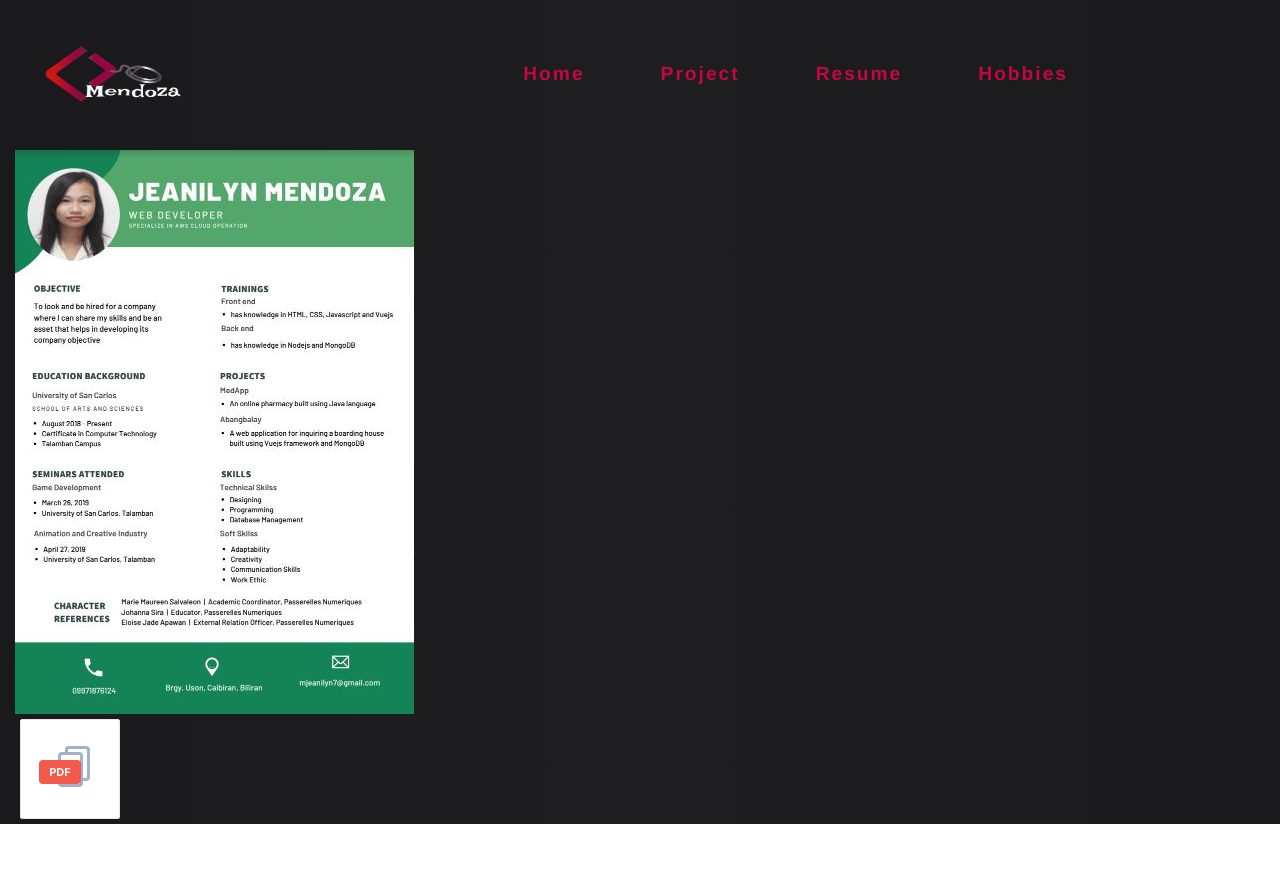
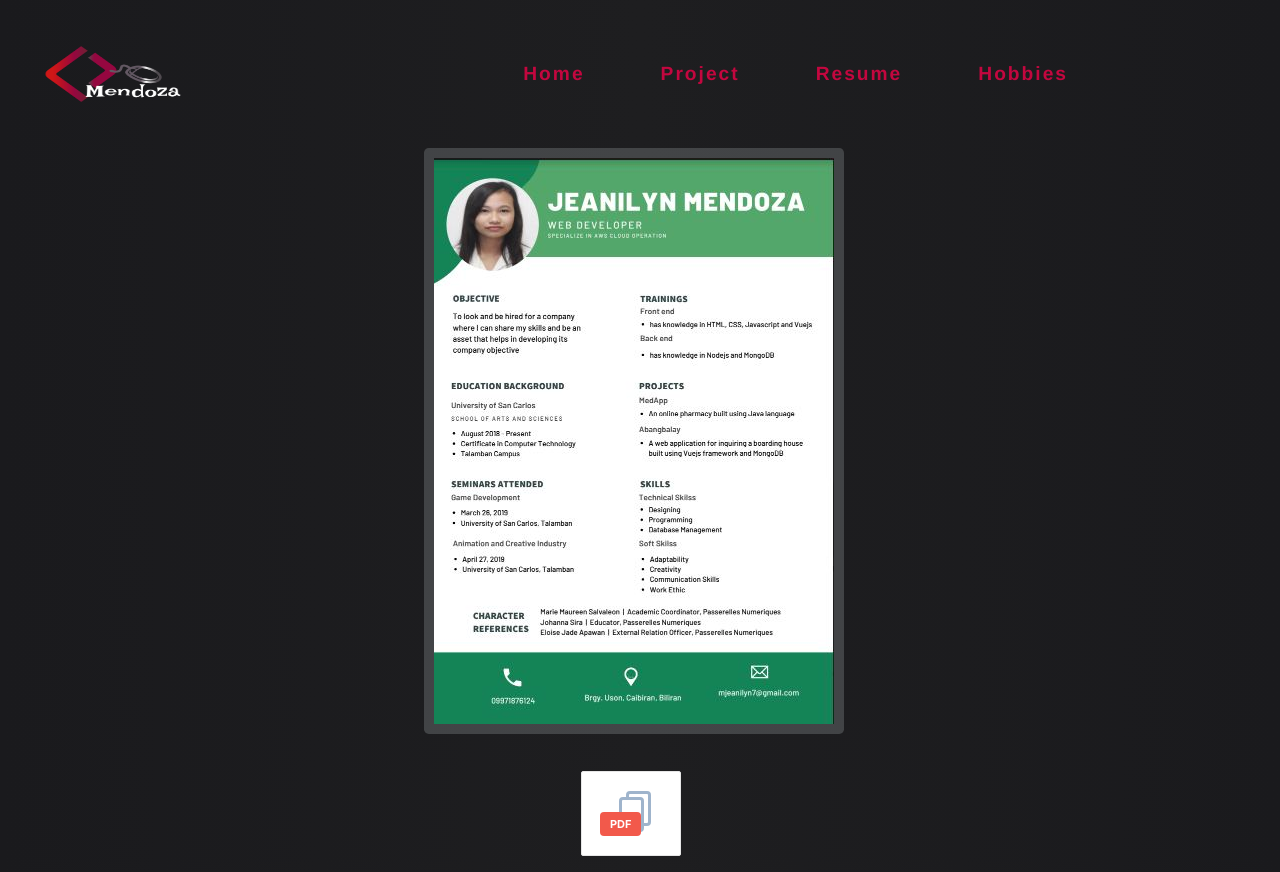
Before and after one commit to Gracejean/profile1, an Angular app: page /resume in a window 1280 px wide. Before the commit the page ends 824 px from the top, so only its background shows below. Built offline with nearby package versions, Linux system fonts and the light colour scheme.

Commit message:
you can do it

```diff
--- a/src/app/hobbies/hobbies.component.css
+++ b/src/app/hobbies/hobbies.component.css
@@ -1,7 +1,7 @@
 
 .head{
     width: 100%;
-    margin-left: 90px;
+    margin-left: 175px;
 
 
 }
@@ -18,7 +18,8 @@
 main{
     display: grid;
     grid-template-columns: repeat(2,auto);
-    grid-gap: 1px;
+    grid-gap: 10px;
+    margin-left: 4%;
 }
 
 .effects{
--- a/src/app/project/project.component.css
+++ b/src/app/project/project.component.css
@@ -5,3 +5,9 @@
     margin-left: 30%;
     margin-top: 8%;
 } */
+
+main {
+    display: grid;
+    grid-template-columns: repeat(2,auto);
+    grid-gap: 1px;
+}
--- a/src/app/project/project.component.html
+++ b/src/app/project/project.component.html
@@ -1,5 +1,5 @@
 <div class="head">
-
+  <main>
     <div class="card mb-3" style="max-width: 540px; margin-left: 25%; margin-top: 10%;">
       <div class="row no-gutters">
         <div class="col-md-6">
@@ -8,7 +8,8 @@
         <div class="col-md-6">
           <div class="card-body">
             <h5 class="card-title" style="margin-left: 50px;">Abangbalay</h5>
-        <p class="card-text" style="margin-top: 50px; margin-left: 2px;">It is a website that helps the users to find a
+            <p class="card-text" style="margin-top: 50px; margin-left: 2px;">It is a website that helps the users to
+              find a
               a nearer and affordable boarding house.
               Vuejs is the framework being used.</p>
           </div>
@@ -24,8 +25,12 @@
         <div class="col-md-6">
           <div class="card-body">
             <h5 class="card-title" style="margin-left: 50px;">MedApp</h5>
-        <p class="card-text" style="margin-top: 50px; margin-left: 2px;">It is a system where customers can purchase medicine online it is made with the use of java language</p>
+            <p class="card-text" style="margin-top: 50px; margin-left: 2px;">It is a system where customers can purchase
+              medicine online it is made with the use of java language</p>
           </div>
         </div>
       </div>
     </div>
+  </main>
+
+</div>
--- a/src/app/resume/resume.component.css
+++ b/src/app/resume/resume.component.css
@@ -1,9 +1,19 @@
+.jumbotron{
+    /* padding: 1rem, 1rem; */
+    margin-bottom: 2rem;
+    background-color: rgba(214, 224, 226, 0.2);
+    border-radius: .3rem;
+    width: 420px;
+    padding: 10px;
+    margin-left: 46%;
+}
+
 a {
     background: #ffffff;
     border: solid 1px #e6e6e6;
     border-radius: 2px;
     display: inline-block;
-    height: 100px;
+    height: 85px;
     line-height: 100px;
     margin: 5px;
     position: relative;
@@ -78,3 +88,8 @@ a:hover span:first-child {
 a:hover span:last-child {
     display: none;
 }
+
+
+.btn-down {
+    margin-left: 63%;
+}
--- a/src/app/resume/resume.component.html
+++ b/src/app/resume/resume.component.html
@@ -1,11 +1,21 @@
-<div class="head">
+<!-- <div class="head"> -->
+
+<div class="jumbotron ">
+  <!-- <div class="container"> -->
+    <img src="assets/resume.jpg" alt="">
+  </div>
+<!-- </div> -->
 
 
-  <div>
-      <img src="assets/resume.jpg" alt="">
-  </div>
+<!-- <div data-spy="scroll" data-target="#res" data-offset="0" class="scrollspy-example">
+    <img src="assets/resume.pdf" alt="" id="res">
 
-  <div>
-    <a href="file:///C:/Users/2ndyrGroupB/Downloads/Group%20B_Mendoza,%20Jeanilyn%20B..pdf"   type="button" ><span>Download</span><span>PDF</span></a>
-  </div>
+  </div> -->
+
+<div class="btn-down">
+  <a download="resume" target="_blank" type="button" href="/assets/resume.pdf">
+    <span>Download</span><span>PDF</span></a>
+
 </div>
+
+<!-- </div>  -->
```
Also changed, not shown: 1 other file (tests, documents, lock files or other folders). Lines whose indentation alone changed are shown as unchanged.
